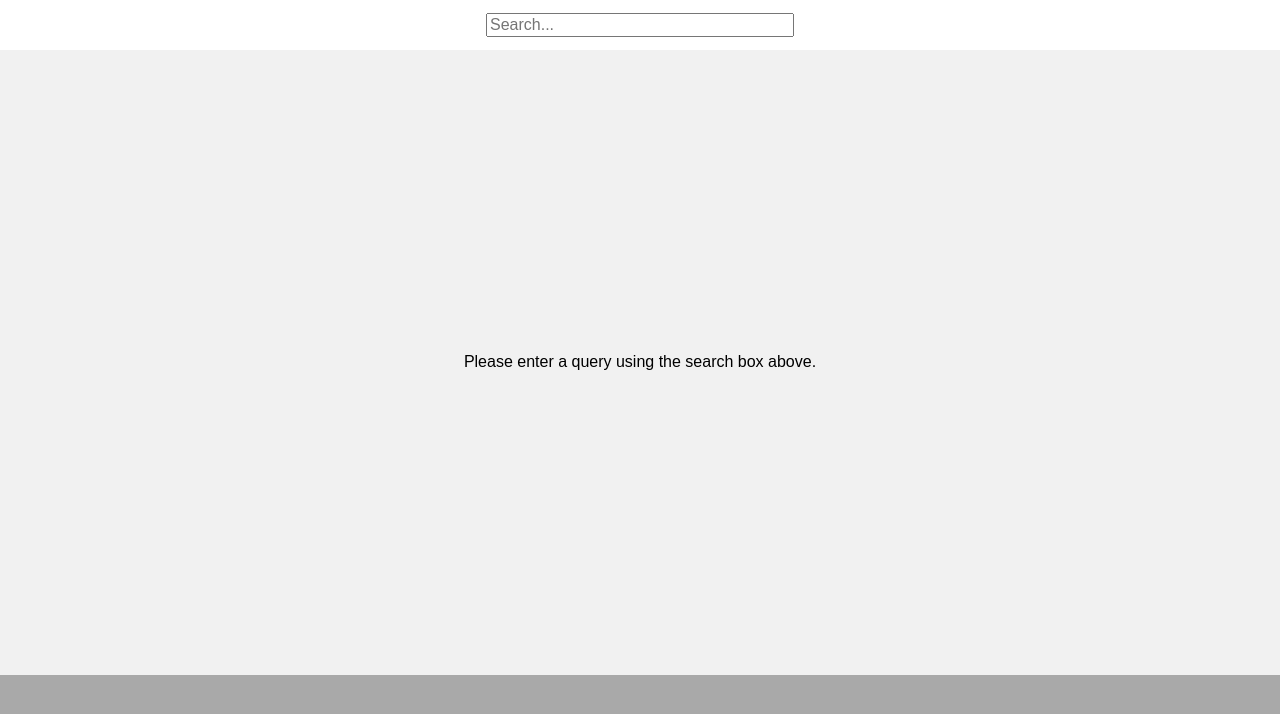
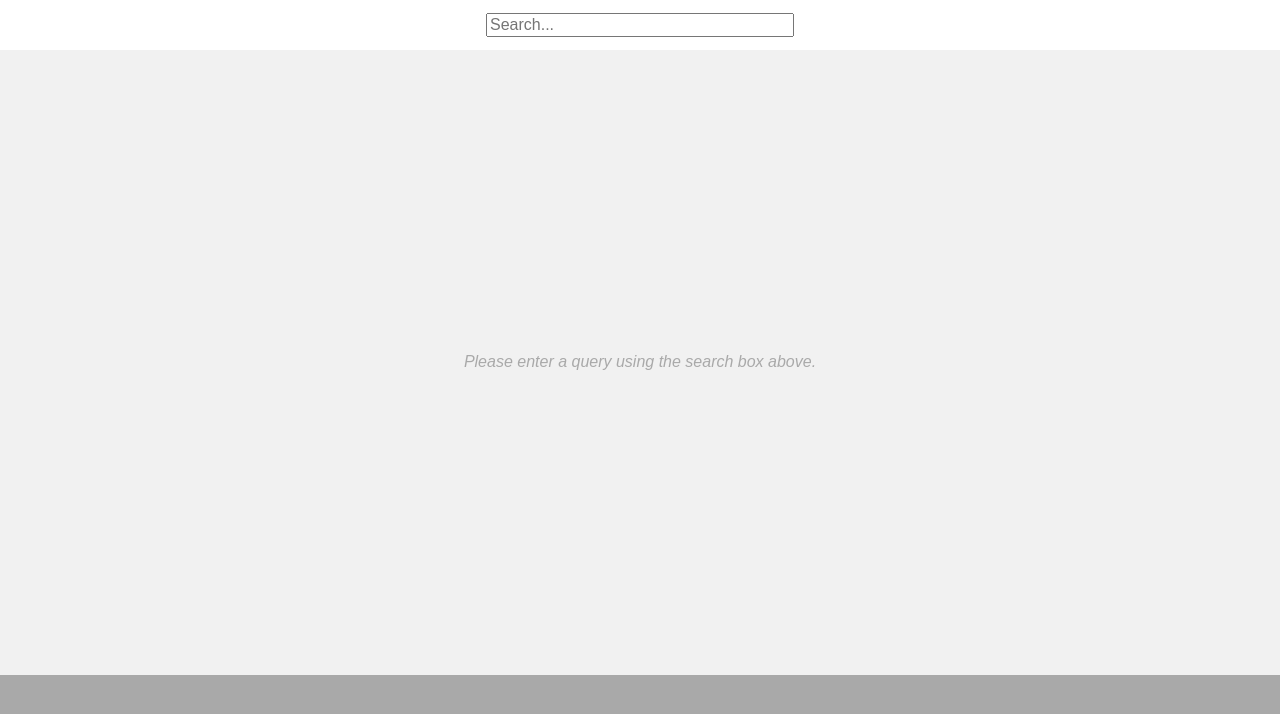
Before and after one commit to danielcampo/simple-reactjs-flickr-slideshow, a React app: page / in a window 1280 px wide. Shown: the top 714 px of the page. Built offline with nearby package versions, Linux system fonts and the light colour scheme.

Commit message:
Added styling for empty spotlight area

```diff
--- a/src/styles/Spotlight.scss
+++ b/src/styles/Spotlight.scss
@@ -27,4 +27,9 @@
         &.nav-prev { left: $nav-spacing; }
         &.nav-next { right: $nav-spacing; }
     }
+
+    .spotlight__empty {
+        color: darkgray;
+        font-style: italic;
+    }
 }
```
